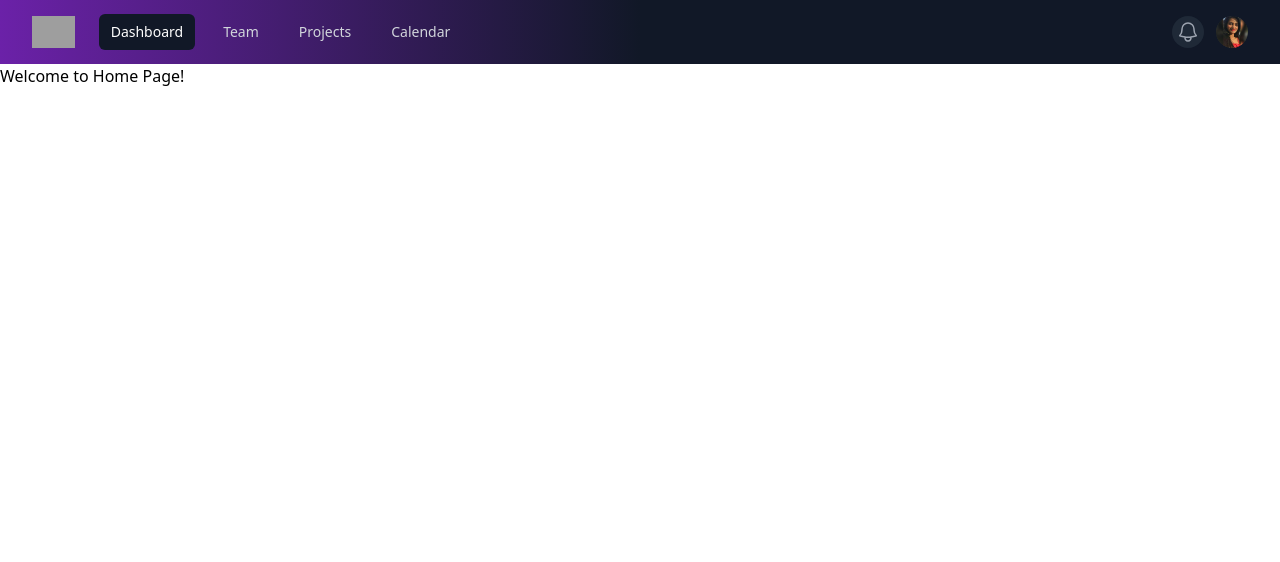
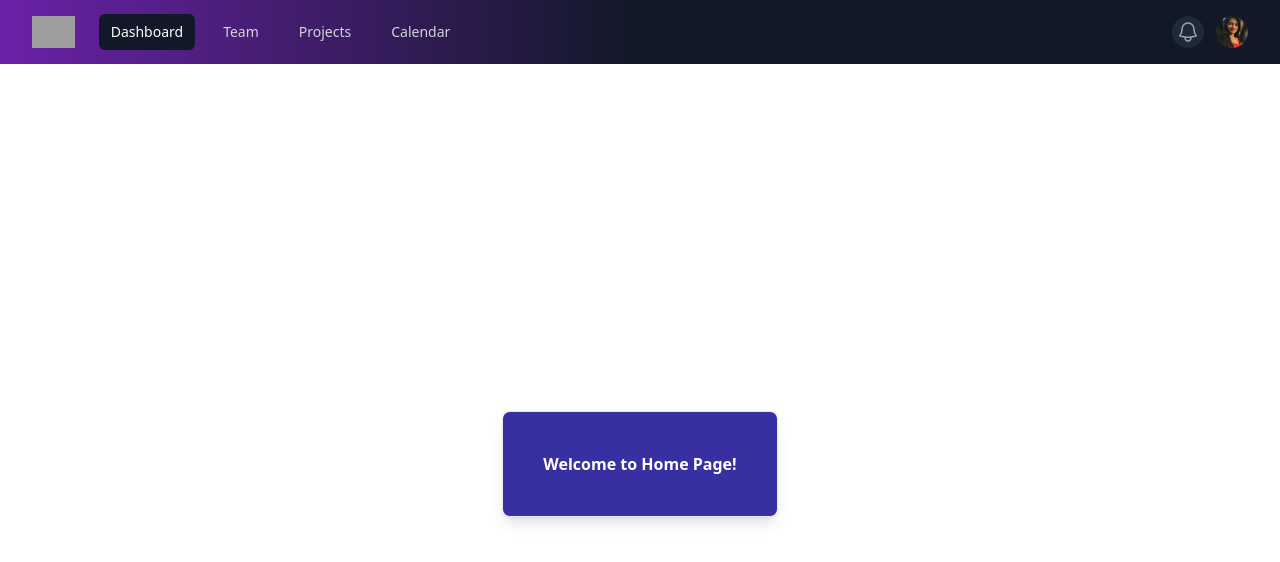
Before and after one commit to PoojaRamesh3/poc, a React (Create React App) app: page /home in a window 1280 px wide. Shown: the top 562 px of the page. Built offline with nearby package versions, Linux system fonts and the light colour scheme; grey boxes are pictures that could not be loaded.

Commit message:
Singin Page working functionality

```diff
--- a/src/screens/HomePage.tsx
+++ b/src/screens/HomePage.tsx
@@ -4,7 +4,11 @@ const HomePage = () => {
   return (
     <>
       <NavBar />
-      <h1>Welcome to Home Page!</h1>
+      <div className="flex items-center justify-center h-screen">
+        <div className="bg-indigo-800 text-white font-bold rounded-lg border shadow-lg p-10">
+          <h1>Welcome to Home Page!</h1>
+        </div>
+      </div>
     </>
   );
 };
```
